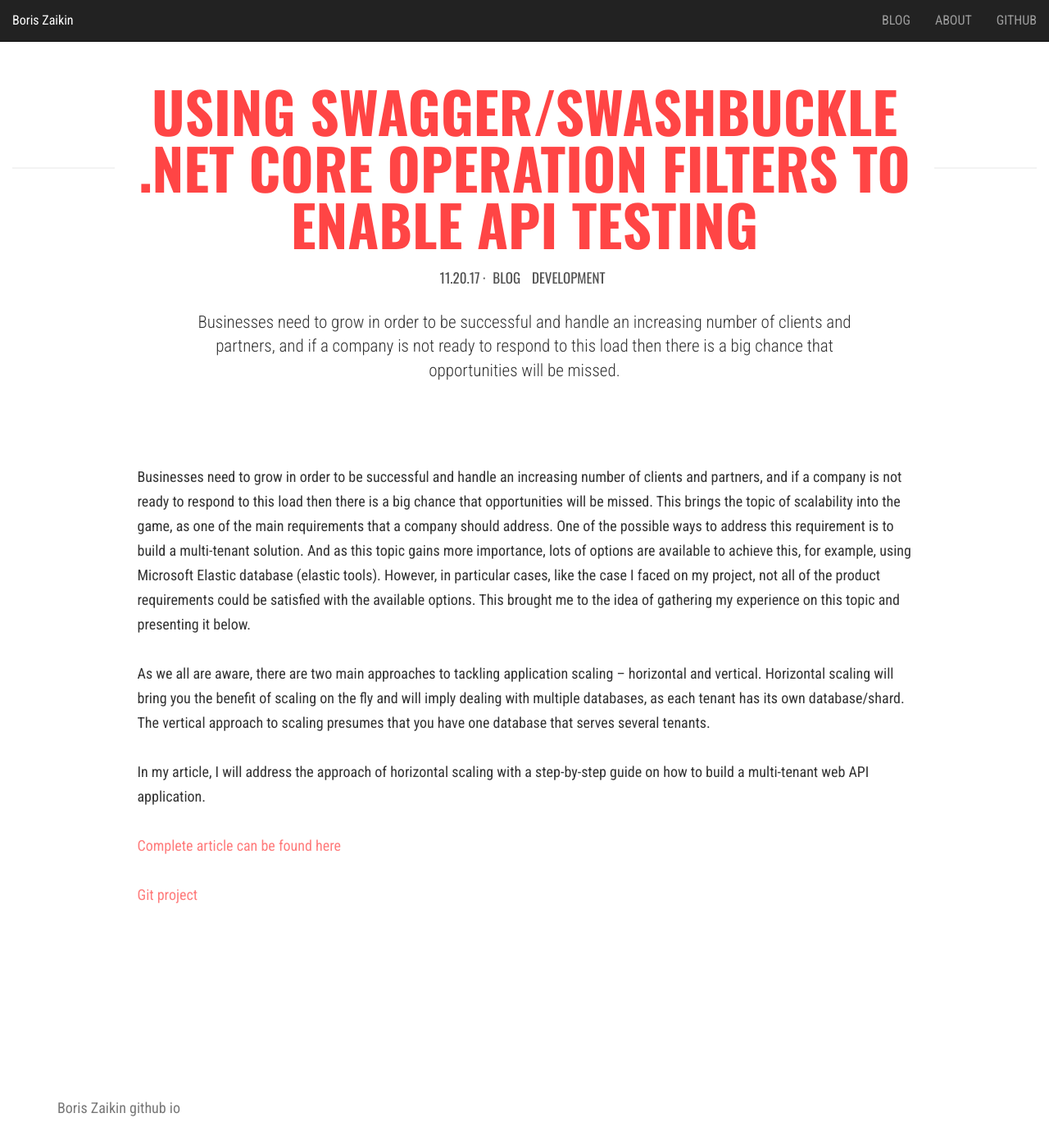
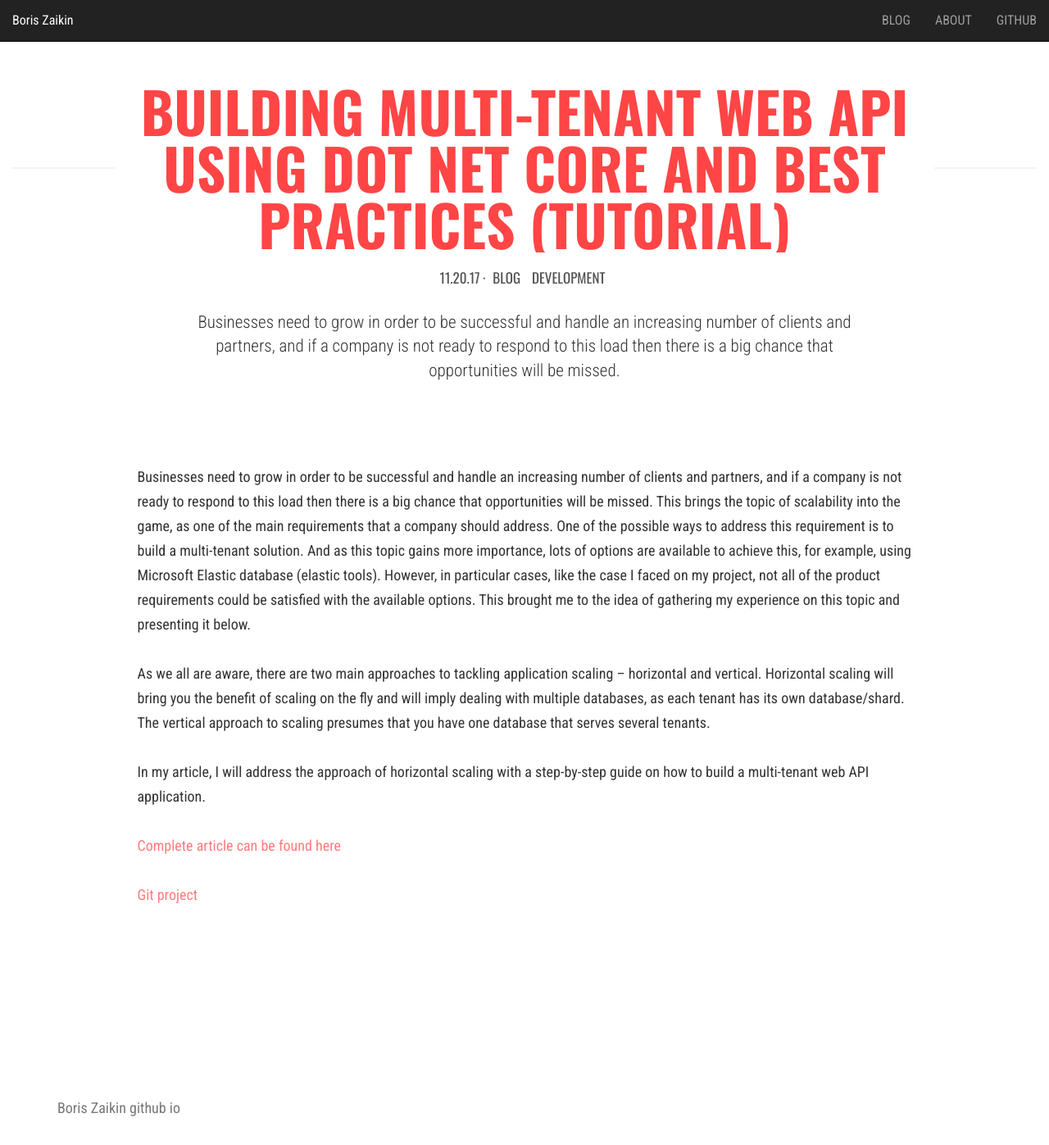
Before and after one commit to Boriszn/Boriszn.github.io, a Jekyll site: the page built from _posts/2017-11-20-building-multi-tenant-web-api.md, in a window 1280 px wide and 1397 px high. Shown: the whole window at 82% size. Built offline with Jekyll 4.4.1, drawn with Linux system fonts in a browser that asks for light colours; nearby versions of some CDN libraries.

Commit message:
correction

```diff
--- a/_posts/2017-11-20-building-multi-tenant-web-api.md
+++ b/_posts/2017-11-20-building-multi-tenant-web-api.md
@@ -1,6 +1,6 @@
 ---
 layout: inner
-title: 'Using swagger/swashbuckle .net core operation filters to enable API testing'
+title: 'Building Multi-tenant Web API using dot net core and best practices (Tutorial)'
 date: 2017-11-20 15:26:34
 categories: blog development
 tags: C#, Multi-Tenant architecure, UnitOfWork, Repository
```
